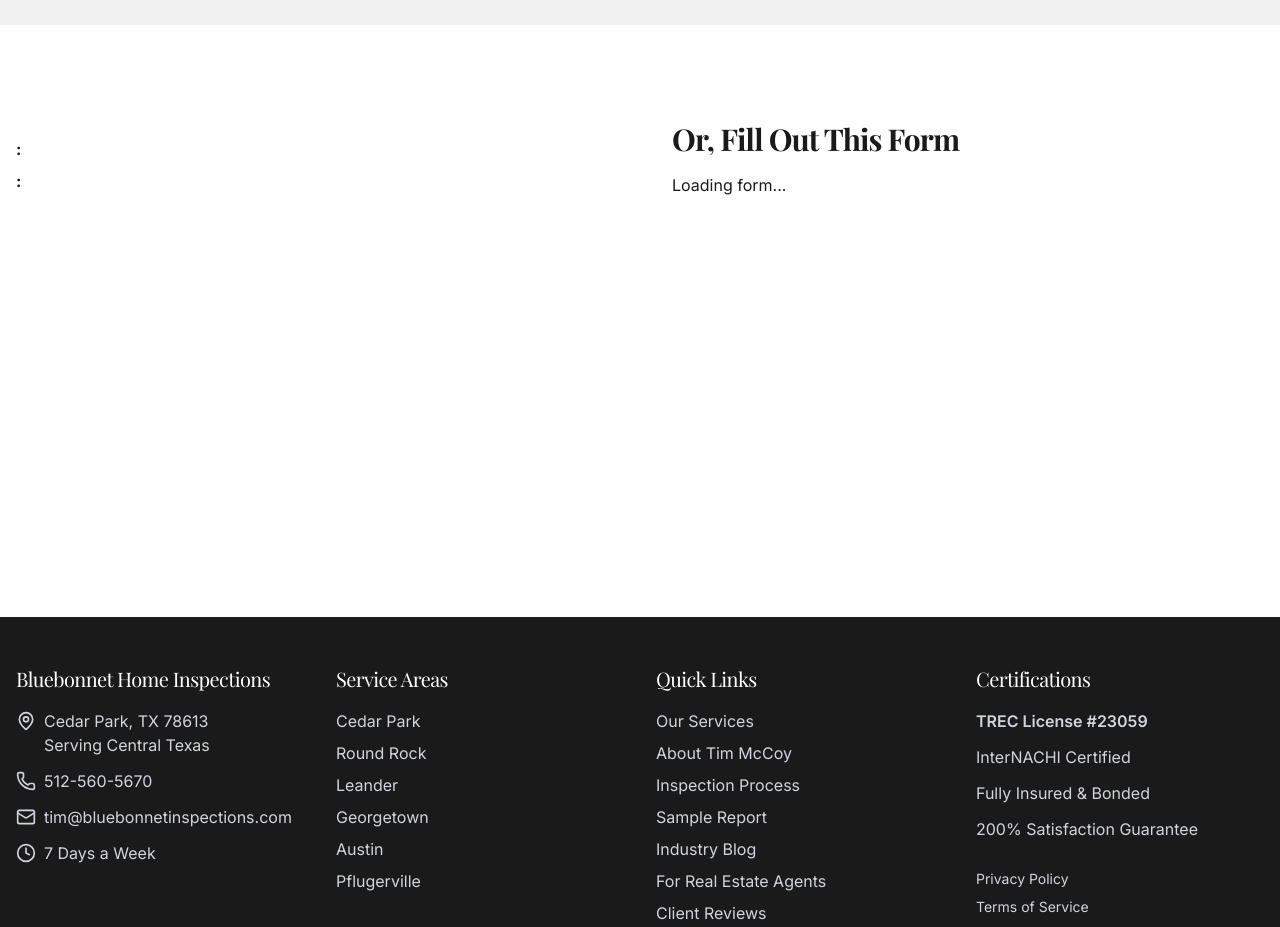
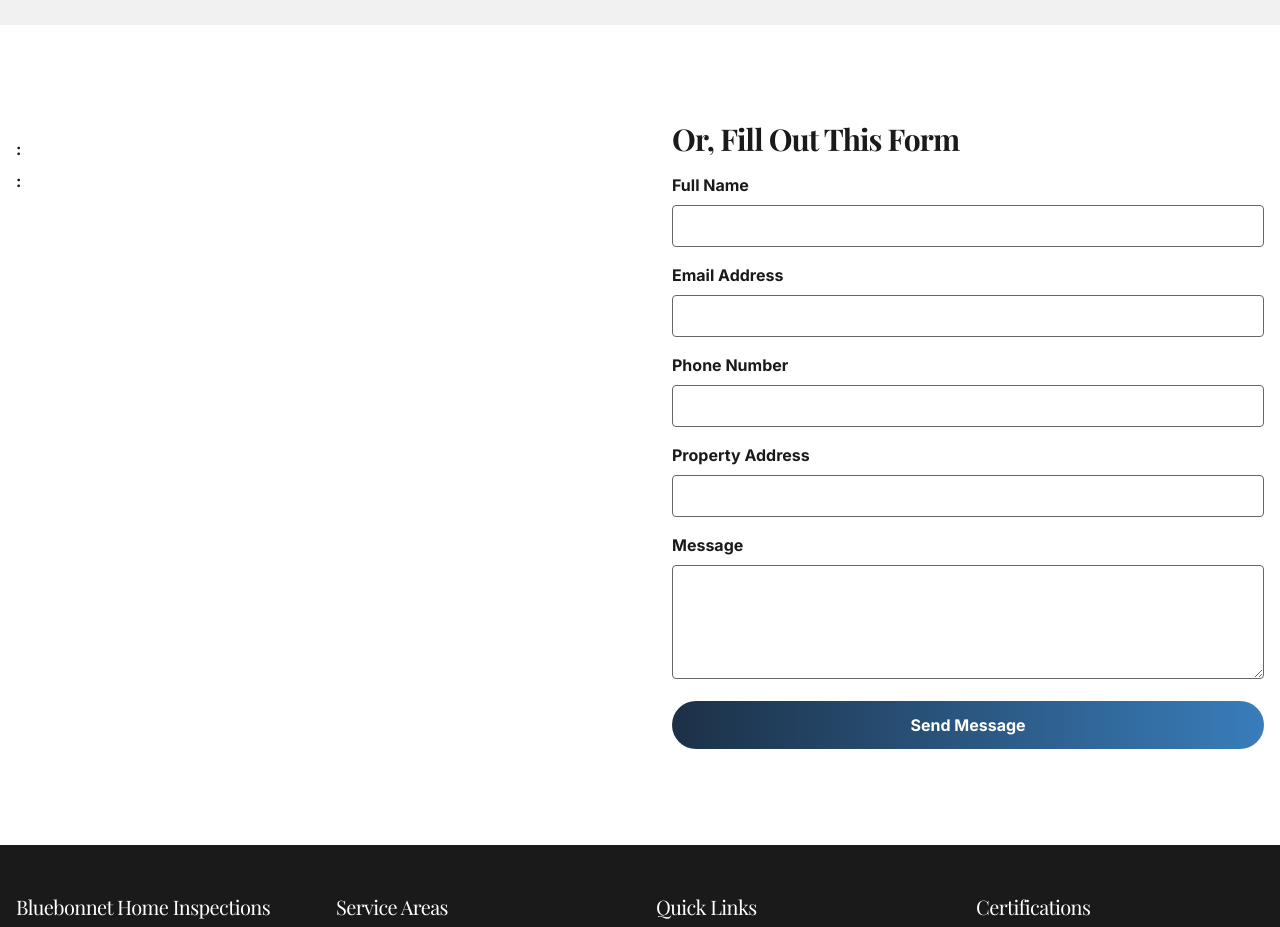
Before and after one commit to bhavik4094/bluebonent-vercel, a Next.js app: page /schedule in a window 1280 px wide. Shown: the part 380-1307 px from the top of the page. Built offline with nearby package versions, Linux system fonts and the light colour scheme; no server answers; a web font is replaced by a local one.

Commit message:
add form static

```diff
--- a/src/app/schedule/page.tsx
+++ b/src/app/schedule/page.tsx
@@ -75,11 +75,84 @@ export default function SchedulePage() {
             <h2 className="font-serif text-3xl font-bold text-charcoal mb-4">
               Or, Fill Out This Form
             </h2>
-            {formHtml ? (
-              <div dangerouslySetInnerHTML={{ __html: formHtml }} />
-            ) : (
-              <p>Loading form...</p>
-            )}
+            <form>
+              <div className="mb-4">
+                <label
+                  htmlFor="name"
+                  className="block text-charcoal font-bold mb-2"
+                >
+                  Full Name
+                </label>
+                <input
+                  type="text"
+                  id="name"
+                  name="name"
+                  className="w-full p-2 border border-mediumGray rounded"
+                />
+              </div>
+              <div className="mb-4">
+                <label
+                  htmlFor="email"
+                  className="block text-charcoal font-bold mb-2"
+                >
+                  Email Address
+                </label>
+                <input
+                  type="email"
+                  id="email"
+                  name="email"
+                  className="w-full p-2 border border-mediumGray rounded"
+                />
+              </div>
+              <div className="mb-4">
+                <label
+                  htmlFor="phone"
+                  className="block text-charcoal font-bold mb-2"
+                >
+                  Phone Number
+                </label>
+                <input
+                  type="tel"
+                  id="phone"
+                  name="phone"
+                  className="w-full p-2 border border-mediumGray rounded"
+                />
+              </div>
+              <div className="mb-4">
+                <label
+                  htmlFor="address"
+                  className="block text-charcoal font-bold mb-2"
+                >
+                  Property Address
+                </label>
+                <input
+                  type="text"
+                  id="address"
+                  name="address"
+                  className="w-full p-2 border border-mediumGray rounded"
+                />
+              </div>
+              <div className="mb-4">
+                <label
+                  htmlFor="message"
+                  className="block text-charcoal font-bold mb-2"
+                >
+                  Message
+                </label>
+                <textarea
+                  id="message"
+                  name="message"
+                  rows={4}
+                  className="w-full p-2 border border-mediumGray rounded"
+                ></textarea>
+              </div>
+              <button
+                type="submit"
+                className="bg-gradient-to-r from-primaryBlue to-accentBlue text-white font-bold py-3 px-6 rounded-full w-full  hover:from-accentBlue hover:to-primaryBlue transition-all"
+              >
+                Send Message
+              </button>
+            </form>
           </div>
         </div>
       </section>
```
